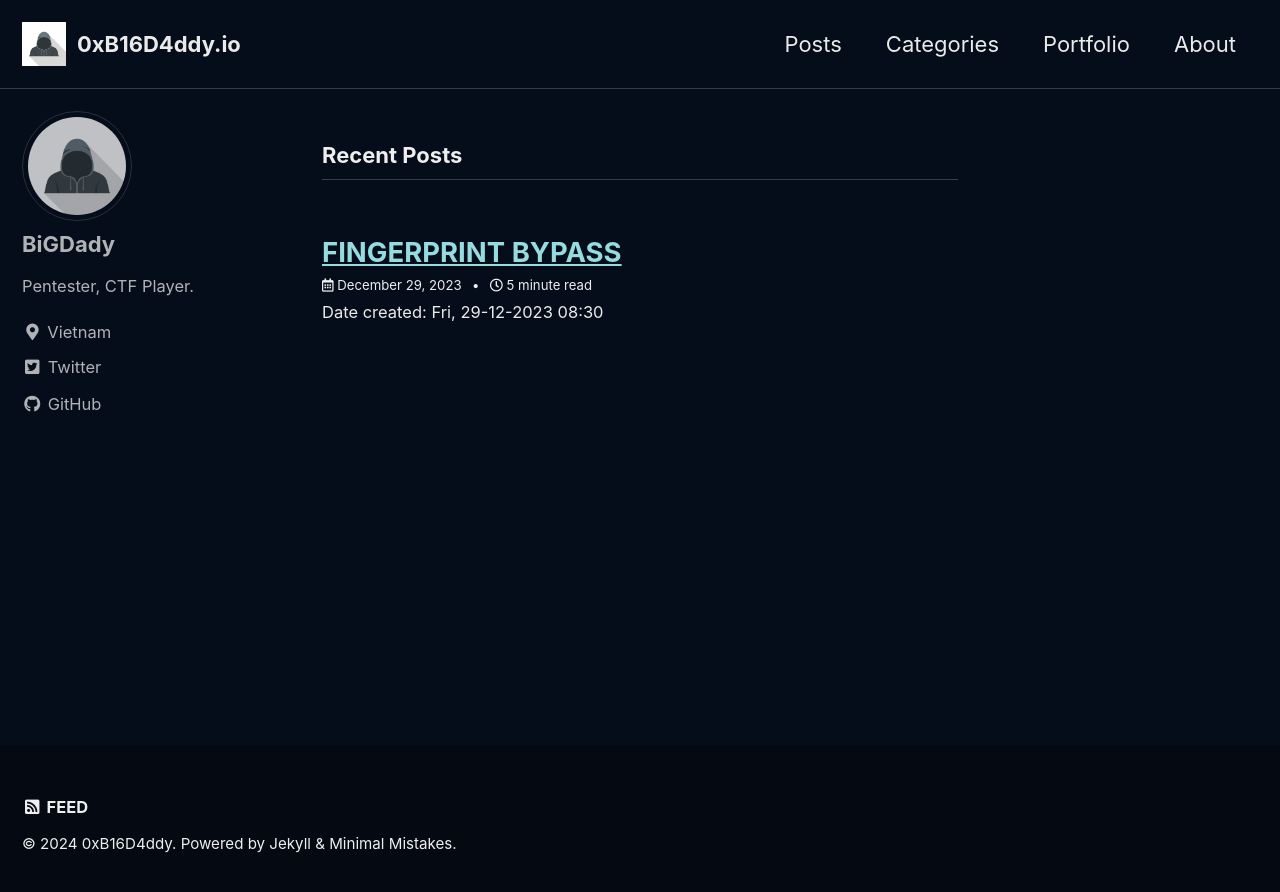
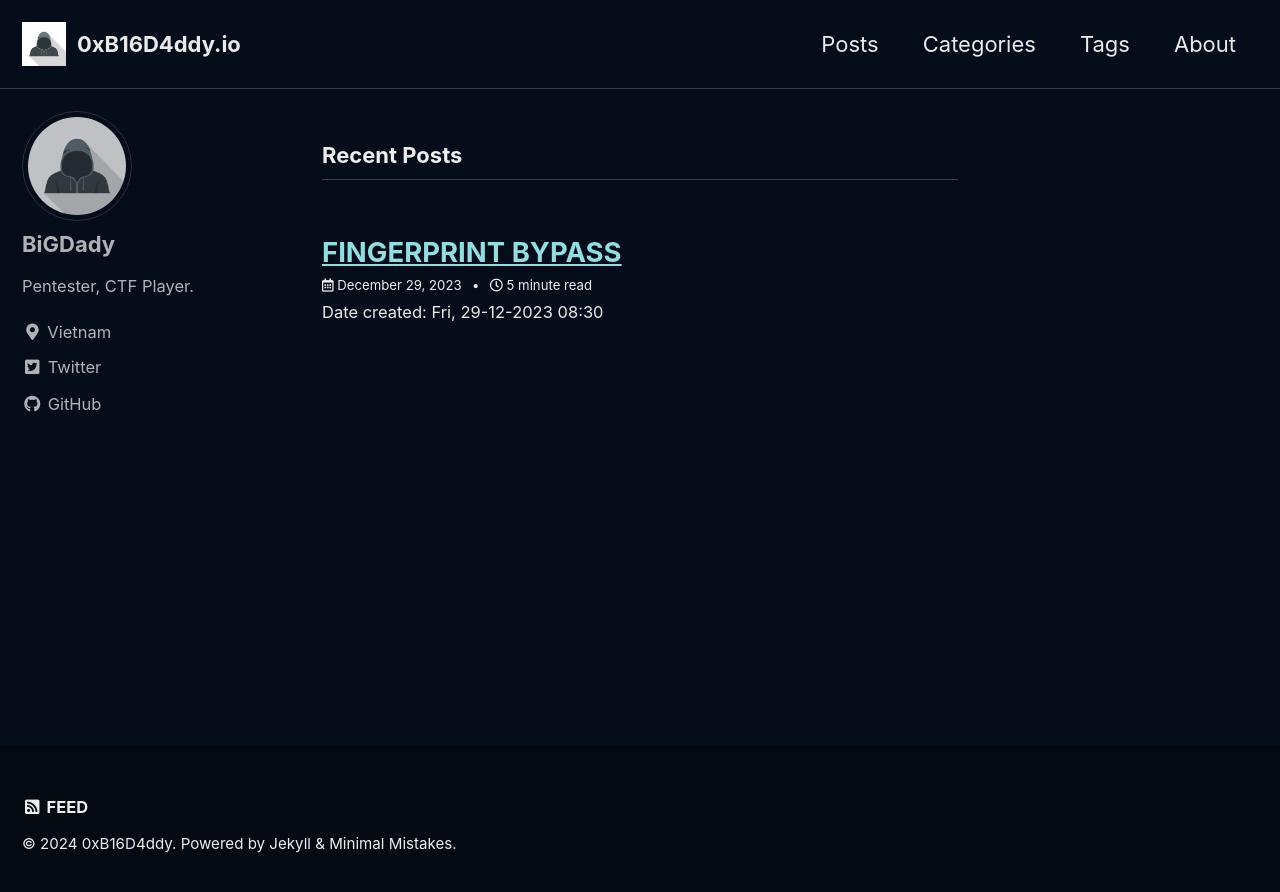
Before and after one commit to 0xB16D4ddy/0xB16D4ddy.github.io, a Jekyll site: the page built from index.html, in a window 1280 px wide. Shown: the top 892 px of the page. Built offline with Jekyll 4.4.1, drawn with Linux system fonts in a browser that asks for light colours; cached includes are drawn as plain includes; a script that is not in the unit is left out; the list of posts is cut into pages by our own code.

Commit message:
fix: navigator

```diff
--- a/_data/navigation.yml
+++ b/_data/navigation.yml
@@ -3,9 +3,9 @@ main:
     url: /posts/
   - title: "Categories"
     url: /categories/
-  - title: "Portfolio"
+  # - title: "Portfolio"
   #   url: /portfolio
-  # - title: "Tags"
+  - title: "Tags"
     url: /tags/
   - title: "About"
     url: /about/
```
